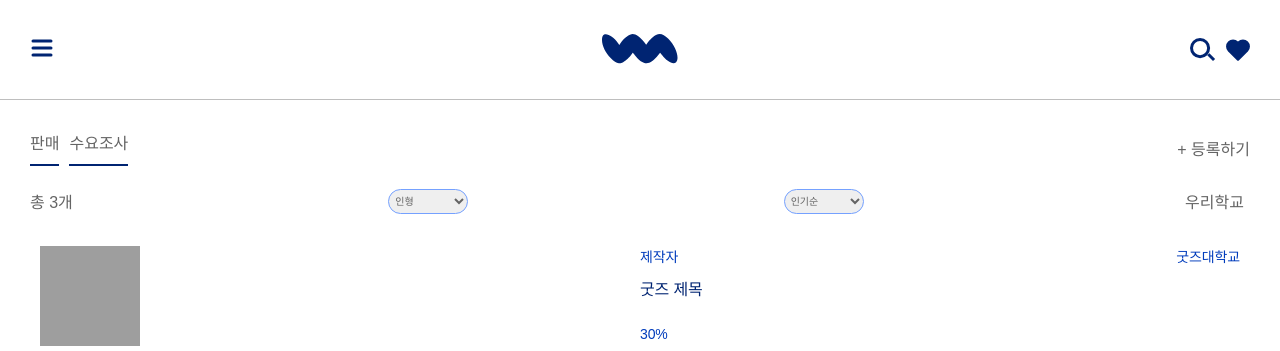
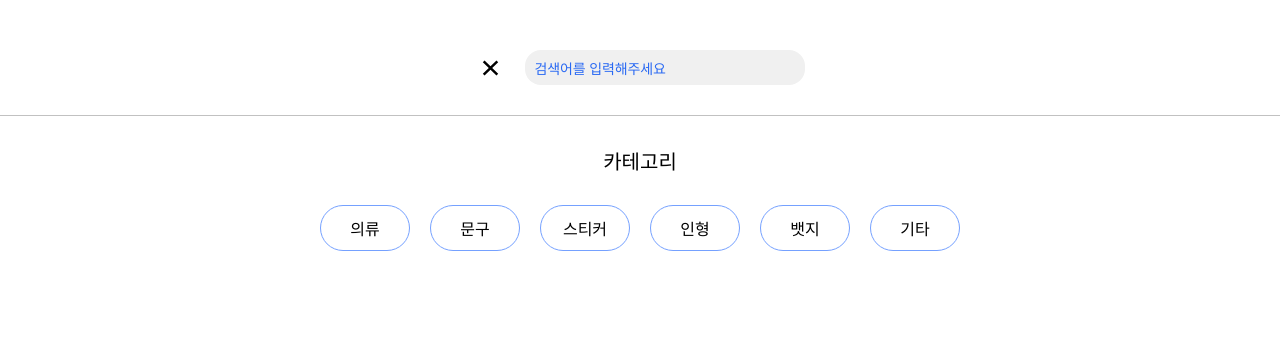
Before and after one commit to WOWMKT/Web, a React (Create React App) app: page /search in a window 1280 px wide. Before the commit this address led to /. Shown: the top 351 px of the page. Built offline with nearby package versions, Linux system fonts and the light colour scheme; grey boxes are pictures that could not be loaded.

Commit message:
[feat]search page

```diff
--- a/src/App.js
+++ b/src/App.js
@@ -8,6 +8,7 @@ import Goods from './pages/Goods';
 import MyInfo from './pages/MyInfo.js';
 import Header from './components/common/Header.js';
 import { ModalProvider } from './components/common/ModalContext.jsx';
+import Search from './pages/Search.js';
 
 const App = () => {
   const [isHeader, setIsHeader] = useState(true);
@@ -17,6 +18,14 @@ const App = () => {
     const isMyInfoPage = window.location.pathname
       .toLowerCase()
       .startsWith('/myinfo/');
+    setIsHeader(!isMyInfoPage);
+  }, []);
+
+  useEffect(() => {
+    // 현재 라우팅 확인해 header표시 여부 조정
+    const isMyInfoPage = window.location.pathname
+      .toLowerCase()
+      .startsWith('/search');
     setIsHeader(!isMyInfoPage);
   }, []);
 
@@ -33,6 +42,7 @@ const App = () => {
           {/* page_type : myOrder || orderDetail || myRegister || registerDetail || formManage*/}
           <Route path="/myinfo/:page_type" element={<MyInfo />} />
           <Route path="/myinfo" element={<MyInfo />} />
+          <Route path="/search" element={<Search />} />
           <Route path="*" element={<Navigate to="/" />} />
         </Routes>
       </ModalProvider>
--- /dev/null
+++ b/src/components/common/CloseIcon.jsx
@@ -0,0 +1,17 @@
+import * as React from 'react';
+const CloseIcon = (props) => (
+  <svg
+    xmlns="http://www.w3.org/2000/svg"
+    width={29}
+    height={28}
+    viewBox="0 0 29 28"
+    fill="none"
+    {...props}
+  >
+    <path
+      d="M14.5004 12.3502L20.4816 6.5752L22.1902 8.22486L16.209 13.9999L22.1902 19.7749L20.4816 21.4245L14.5004 15.6495L8.51913 21.4245L6.81055 19.7749L12.7918 13.9999L6.81055 8.22486L8.51913 6.5752L14.5004 12.3502Z"
+      fill="black"
+    />
+  </svg>
+);
+export default CloseIcon;
--- /dev/null
+++ b/src/components/main/CategoryItem.js
@@ -0,0 +1,26 @@
+import styled from 'styled-components';
+const CategoryItem = ({ category }) => {
+  return (
+    <CategoryItemWrapper>
+      <CaptionTag>{category}</CaptionTag>
+    </CategoryItemWrapper>
+  );
+};
+export default CategoryItem;
+
+const CategoryItemWrapper = styled.div``;
+const CaptionTag = styled.div`
+  width: 9rem;
+  display: flex;
+  justify-content: center;
+  color: var(--black, #000);
+  font-size: 1.6rem;
+  font-style: normal;
+  font-weight: 400;
+  line-height: normal;
+  text-transform: capitalize;
+
+  border: 1px solid #75a1ff;
+  padding: 1rem;
+  border-radius: 3rem;
+`;
--- /dev/null
+++ b/src/pages/Search.js
@@ -0,0 +1,153 @@
+import React, { useEffect, useState } from 'react';
+import Header from '../components/common/Header';
+import CommonDropDown from '../components/common/CommonDropDown';
+import UnivToggle from '../components/common/UnivToggle';
+import styled from 'styled-components';
+import GoodsMainView from '../components/main/GoodsMainView';
+import CloseIcon from '../components/common/CloseIcon';
+import CategoryItem from '../components/main/CategoryItem';
+
+const Search = () => {
+  const categoryList = ['의류', '문구', '스티커', '인형', '뱃지', '기타'];
+  return (
+    <Wrapper>
+      <TopBar>
+        <CloseIcon />
+        <SearchBar placeholder="검색어를 입력해주세요" />
+      </TopBar>
+      <Body>
+        <Title>카테고리</Title>
+        <CategoryList>
+          {categoryList.map((category, index) => (
+            <CategoryItem key={index} category={category} />
+          ))}
+        </CategoryList>
+      </Body>
+    </Wrapper>
+  );
+};
+
+export default Search;
+const Wrapper = styled.div`
+  display: flex;
+  flex-direction: column;
+  padding-top: 5rem;
+  padding-bottom: 5rem;
+`;
+const Body = styled.div`
+  display: flex;
+  flex-direction: column;
+  padding-left: 3rem;
+  padding-right: 3rem;
+
+  justify-content: center;
+  align-items: center;
+  gap: 3rem;
+  padding-top: 3rem;
+`;
+
+const TopBar = styled.div`
+  display: flex;
+  flex-direction: row;
+  justify-content: center;
+  align-items: center;
+
+  padding-bottom: 3rem;
+  border-bottom: 1px solid #c1c1c1;
+`;
+
+const SearchBar = styled.input`
+  border-radius: 1.6rem;
+  background: #f0f0f0;
+  width: 28rem;
+
+  margin-left: 2rem;
+
+  &::placeholder {
+    color: var(--sub2, #2969f3);
+
+    /* Body 1 */
+    font-size: 1.4rem;
+    font-style: normal;
+    font-weight: 500;
+    line-height: normal;
+    letter-spacing: -0.14px;
+  }
+
+  border: none;
+  height: 3.5rem;
+
+  padding-left: 1rem;
+  padding-top: 0.5rem;
+`;
+
+const CategoryList = styled.div`
+  display: flex;
+  flex-wrap: wrap;
+  justify-content: space-between;
+  gap: 2rem;
+`;
+
+const Title = styled.div`
+  color: var(--black, #000);
+  font-size: 2rem;
+  font-style: normal;
+  font-weight: 500;
+  line-height: normal;
+  text-transform: capitalize;
+`;
+
+const BarLeft = styled.div`
+  display: flex;
+  flex-direction: row;
+  align-items: center;
+`;
+
+const BarRight = styled.div`
+  display: flex;
+  flex-direction: row;
+  align-items: center;
+`;
+
+const Caption = styled.div`
+  color: #646464;
+
+  font-size: 1.6rem;
+  font-style: normal;
+  font-weight: 500;
+  line-height: normal;
+  text-transform: capitalize;
+`;
+
+const CaptionTag = styled.div`
+  color: #646464;
+
+  font-size: 1.6rem;
+  font-style: normal;
+  font-weight: 500;
+  line-height: normal;
+  text-transform: capitalize;
+
+  border-bottom: 2px solid #002472;
+  margin-right: 1rem;
+  padding-bottom: 1rem;
+`;
+
+const FilterBar = styled.div`
+  display: flex;
+  flex-direction: row;
+  align-items: center;
+  justify-content: space-between;
+
+  height: 7rem;
+  gap: 0.5rem;
+`;
+
+const ProductNum = styled.div`
+  color: #646464;
+  font-size: 1.6rem;
+  font-style: normal;
+  font-weight: 500;
+  line-height: normal;
+  text-transform: capitalize;
+`;
```
